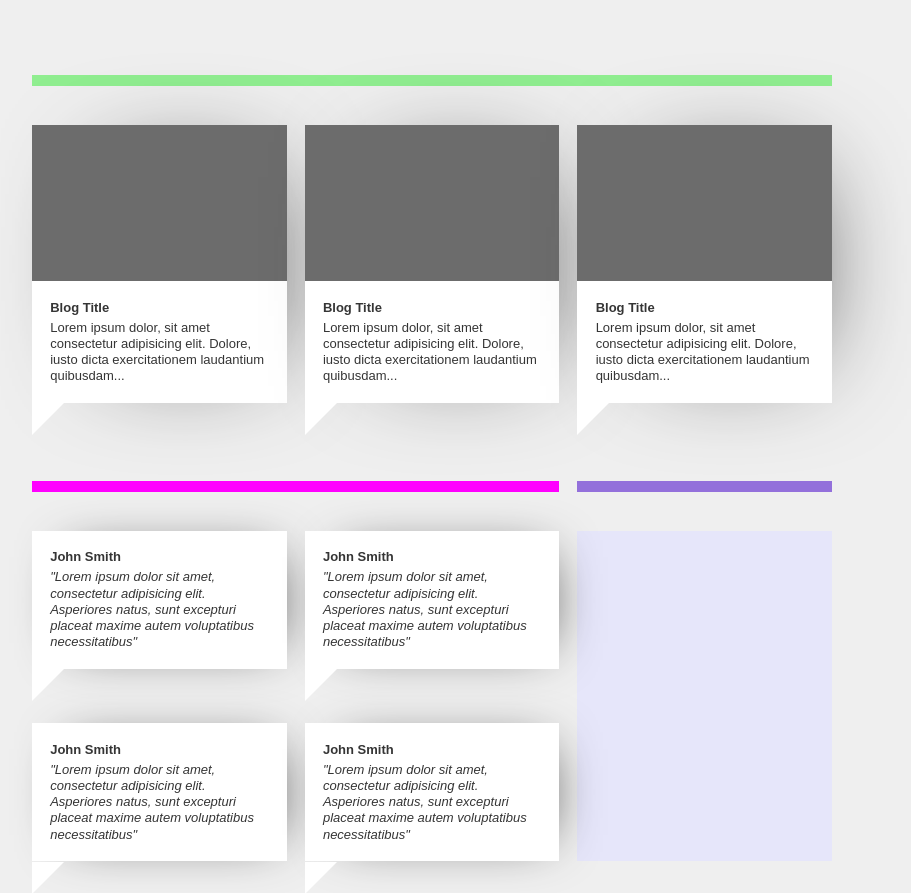
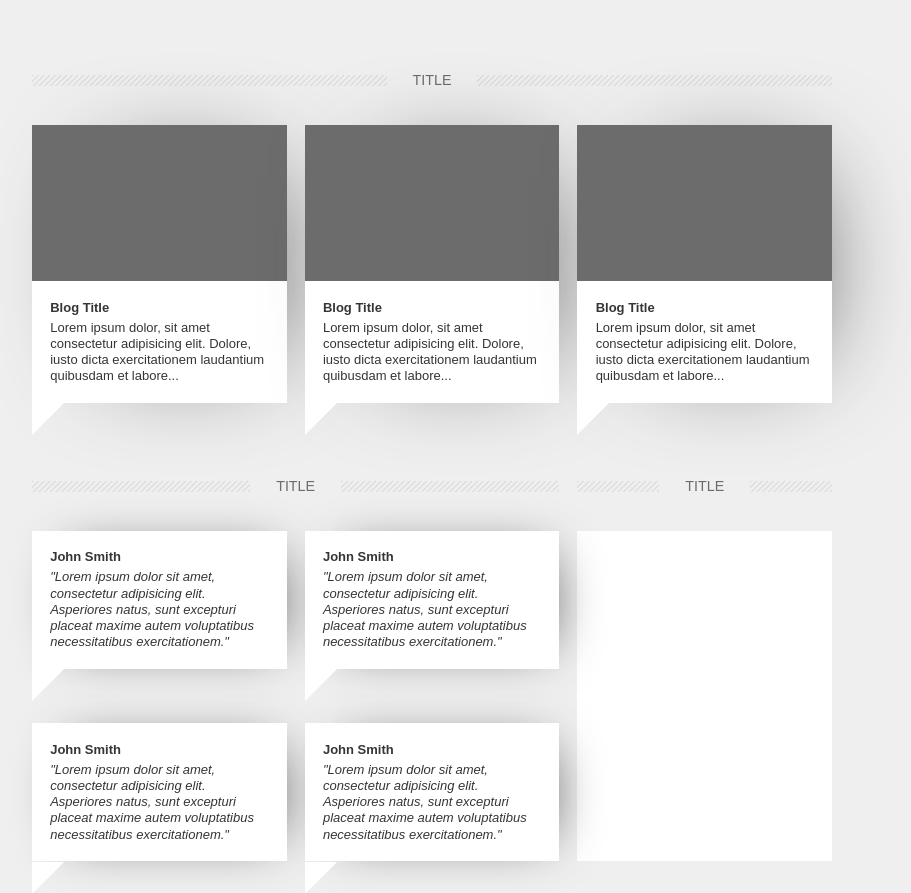
Before and after one commit to xurxe/Integrify-17-clone-react, a Gatsby site: page / in a window 1280 px wide. Shown: the part 837-1730 px from the top of the page, without its empty margins (208-1119 px from the left). Built offline with nearby package versions, Linux system fonts and the light colour scheme; Gatsby itself is replaced by a stand-in of ours.

Commit message:
Created title-div components

```diff
--- a/src/components/blog-div.js
+++ b/src/components/blog-div.js
@@ -10,7 +10,7 @@ export default ({children}) => (
     <div className="blog-snippet-div">
         <h5>Blog Title</h5>
         <p>
-            Lorem ipsum dolor, sit amet consectetur adipisicing elit. Dolore, iusto dicta exercitationem laudantium quibusdam...
+            Lorem ipsum dolor, sit amet consectetur adipisicing elit. Dolore, iusto dicta exercitationem laudantium quibusdam et labore...
         </p>
     </div>
 </Link>
--- a/src/components/main.css
+++ b/src/components/main.css
@@ -10,6 +10,7 @@ main {
 }
 
 #mainA {
+    grid-area: mainA;
     margin-top: calc(var(--longer-length) - var(--shorter-length));
 }
 
@@ -21,19 +22,13 @@ main {
 }
 
 #mainB {
-    background: lightgreen;
+    grid-area: mainB;
     margin-top: var(--longer-length);
-}
-
-.title2 {
-    display: grid;
-    grid-template-columns: 1fr auto 1fr;
-    grid-template-rows: var(--shorter-length);
-    width: 100%;
 }
 
 #mainC {
     display: grid;
+    grid-area: mainC;
     grid-column-gap: var(--short-length);
     grid-template-areas:
         "content2 content2 content2"
@@ -41,7 +36,6 @@ main {
         "content3 content3 content4";
     grid-template-columns: 1fr 1fr 1fr;
     grid-template-rows: auto auto auto;
-    width: 100%;
 }
 
 .content2 {
@@ -56,13 +50,7 @@ main {
 }
 
 .title3 {
-    background: magenta;
-
-    display: grid;
     grid-area: title3;
-    grid-template-columns: 1fr auto 1fr;
-    grid-template-rows: var(--shorter-length);
-    width: 100%;
 }
 
 .content3 {
@@ -77,17 +65,11 @@ main {
 }
 
 .title4 {
-    background: mediumpurple;
-
-    display: grid;
     grid-area: title4;
-    grid-template-columns: 1fr auto 1fr;
-    grid-template-rows: var(--shorter-length);
-    width: 100%;
 }
 
 .content4 {
-    background: lavender;
+    background: white;
 
     grid-area: content4;
     height: 100%;
--- a/src/components/main.js
+++ b/src/components/main.js
@@ -2,38 +2,46 @@ import React from "react"
 // eslint-disable-next-line
 import Styles from "./main.css"
 
-import Feature from "./feature-div"
-import Blog from "./blog-div"
-import Testimonial from "./testimonial-div"
+import FeatureDiv from "./feature-div"
+import BlogDiv from "./blog-div"
+import TestimonialDiv from "./testimonial-div"
+import TitleDiv from "./title-div"
 
 export default ({children}) => (
-    <main id="hello">
+    <main>
         <div id="mainA" className="content1">
-            <Feature></Feature>
-            <Feature></Feature>
-            <Feature></Feature>
-            <Feature></Feature>
+            <FeatureDiv></FeatureDiv>
+            <FeatureDiv></FeatureDiv>
+            <FeatureDiv></FeatureDiv>
+            <FeatureDiv></FeatureDiv>
         </div>
 
-        <div id="mainB" className="title2"></div>
+        <div id="mainB" className="title2">
+            <TitleDiv></TitleDiv>
+        </div>
 
         <div id="mainC">
             <div className="content2">
-                <Blog></Blog>
-                <Blog></Blog>
-                <Blog></Blog>
+                <BlogDiv></BlogDiv>
+                <BlogDiv></BlogDiv>
+                <BlogDiv></BlogDiv>
             </div>
 
-            <div className="title3"></div>
+            <div className="title3">
+                <TitleDiv></TitleDiv>
+            </div>
 
             <div className="content3">
-                <Testimonial></Testimonial>
-                <Testimonial></Testimonial>
-                <Testimonial></Testimonial>
-                <Testimonial></Testimonial>
+                <TestimonialDiv></TestimonialDiv>
+                <TestimonialDiv></TestimonialDiv>
+                <TestimonialDiv></TestimonialDiv>
+                <TestimonialDiv></TestimonialDiv>
             </div>
 
-            <div className="title4"></div>
+            <div className="title4">
+                <TitleDiv></TitleDiv>
+            </div>
+
             <div className="content4"></div>
         </div>
     </main>
--- a/src/components/testimonial-div.js
+++ b/src/components/testimonial-div.js
@@ -6,7 +6,7 @@ export default ({children}) => (
     <div className="testimonial">
         <h5>John Smith</h5>
         <p>
-            "Lorem ipsum dolor sit amet, consectetur adipisicing elit. Asperiores natus, sunt excepturi placeat maxime autem voluptatibus necessitatibus"
+            "Lorem ipsum dolor sit amet, consectetur adipisicing elit. Asperiores natus, sunt excepturi placeat maxime autem voluptatibus necessitatibus exercitationem."
         </p>
     </div>
 )
--- /dev/null
+++ b/src/components/title-div.css
@@ -0,0 +1,22 @@
+.title-div {
+    display: grid;
+    grid-template-columns: 1fr auto 1fr;
+    grid-template-rows: var(--shorter-length);
+    width: 100%;
+}
+
+h4 {
+    align-self: top;
+    color: var(--grey);
+    font-size: 1.1rem;
+    font-weight: 500;
+    line-height: 0.8rem;
+    padding: 0 2rem;
+    text-align: center;
+    text-transform: uppercase;
+}
+
+.stripes {
+    background-image: linear-gradient(135deg, #cccccc 12.50%, #efefef 12.50%, #efefef 50%, #cccccc 50%, #cccccc 62.50%, #efefef 62.50%, #efefef 100%);
+    background-size: 5.66px 5.66px;
+}
--- /dev/null
+++ b/src/components/title-div.js
@@ -0,0 +1,11 @@
+import React from "react"
+// eslint-disable-next-line
+import Styles from "./title-div.css"
+
+export default ({children}) => (
+    <div className="title-div">
+        <div className="stripes"></div>
+        <h4>Title</h4>
+        <div className="stripes"></div>
+    </div>
+)
```
